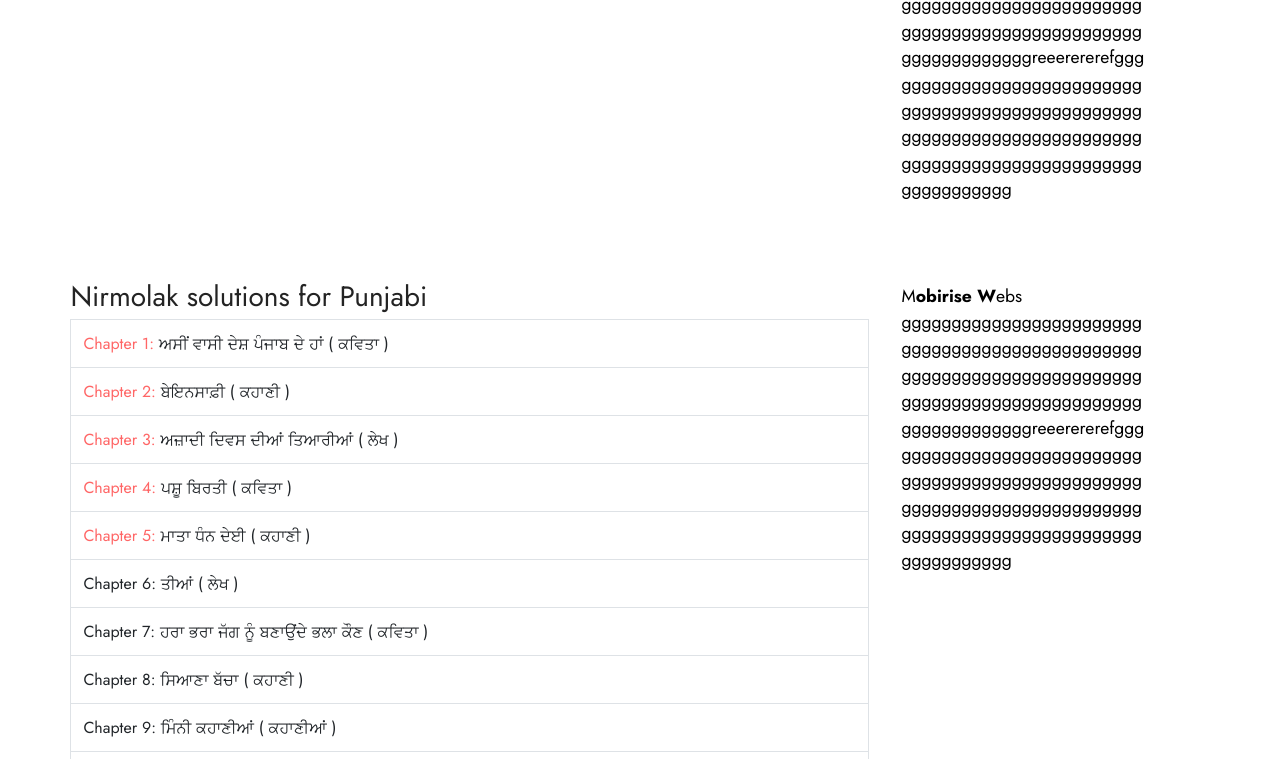
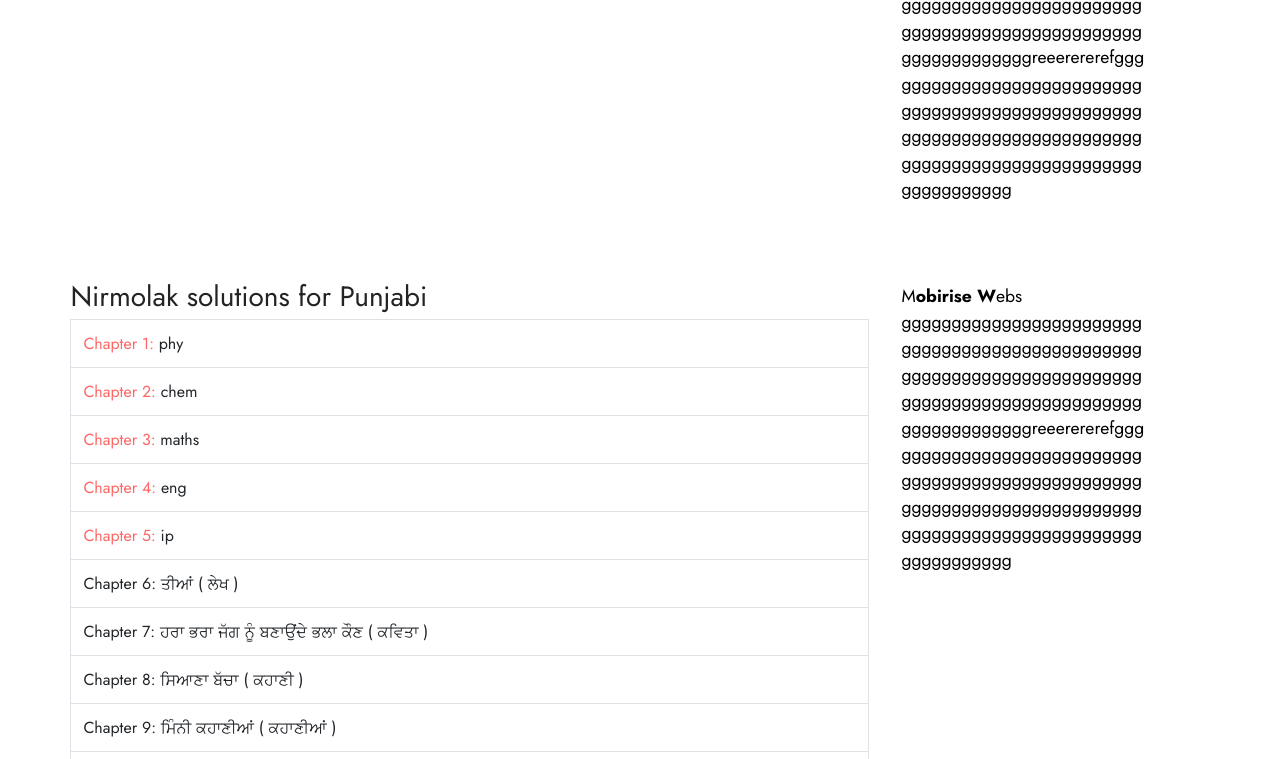
Before and after one commit to nitinpal504/Glittery, a plain HTML site: page page3.html in a window 1280 px wide. Shown: the part 518-1277 px from the top of the page. Drawn offline with Linux system fonts and the light colour scheme.

Commit message:
Update page3.html

```diff
--- a/page3.html
+++ b/page3.html
@@ -115,19 +115,19 @@
           <div class="table-responsive"><table class="table table-bordered">
               <tbody>
                   <tr>
-                        <td><a href="https://byjus.com/cbse-notes/class-10-english-a-letter-to-god-summary/">Chapter 1:&nbsp;</a>ਅਸੀਂ ਵਾਸੀ ਦੇਸ਼ ਪੰਜਾਬ ਦੇ ਹਾਂ ( ਕਵਿਤਾ )</td>
+                        <td><a href="https://us02web.zoom.us/j/9878984480?pwd=ckVoOE9rZ3o5RkJUU3ZIUmMzTHVVUT09">Chapter 1:&nbsp;</a>phy</td>
                         </tr>
                   <tr>
-              <td><a href="https://byjus.com/cbse-notes/class-10-english-nelson-mandela-long-walk-to-freedom-summary/">Chapter 2:&nbsp;</a>ਬੇਇਨਸਾਫ਼ੀ ( ਕਹਾਣੀ )</td>
+              <td><a href="https://us04web.zoom.us/j/2268135168?pwd=K3ViSU54NHF3T21JdlFwZlVuRVhDdz09">Chapter 2:&nbsp;</a>chem</td>
               </tr>
               <tr>
-              <td><a href="https://byjus.com/cbse-notes/class-10-english-two-stories-about-flying-summary/">Chapter 3:</a>&nbsp;ਅਜ਼ਾਦੀ ਦਿਵਸ ਦੀਆਂ ਤਿਆਰੀਆਂ ( ਲੇਖ )</td>
+              <td><a href="https://us04web.zoom.us/j/8906892152?pwd=cWx5LzdHNGVsemdQL0Z2aTd6eVZuQT09">Chapter 3:</a>&nbsp;maths</td>
               </tr>
               <tr>
-              <td><a href="https://byjus.com/cbse-notes/class-10-english-from-the-diary-of-anne-frank-summary/">Chapter 4:</a>&nbsp;ਪਸ਼ੂ ਬਿਰਤੀ ( ਕਵਿਤਾ )&nbsp;</td>
+              <td><a href="https://meet.google.com/cqb-tpia-fau">Chapter 4:</a>&nbsp;eng&nbsp;</td>
               </tr>
               <tr>
-              <td><a href="https://byjus.com/cbse-notes/class-10-english-the-hundred-dresses-part-1-summary/">Chapter 5:&nbsp;</a>ਮਾਤਾ ਧੰਨ ਦੇਈ ( ਕਹਾਣੀ )&nbsp;</td>
+              <td><a href="https://meet.google.com/uip-dhxw-vip">Chapter 5:&nbsp;</a>ip&nbsp;</td>
               </tr>
               <tr><td>Chapter 6: ਤੀਆਂ ( ਲੇਖ ) </td></tr>
               <tr><td>Chapter 7: ਹਰਾ ਭਰਾ ਜੱਗ ਨੂੰ ਬਣਾਉਂਦੇ ਭਲਾ ਕੌਣ ( ਕਵਿਤਾ )</td></tr>
```
